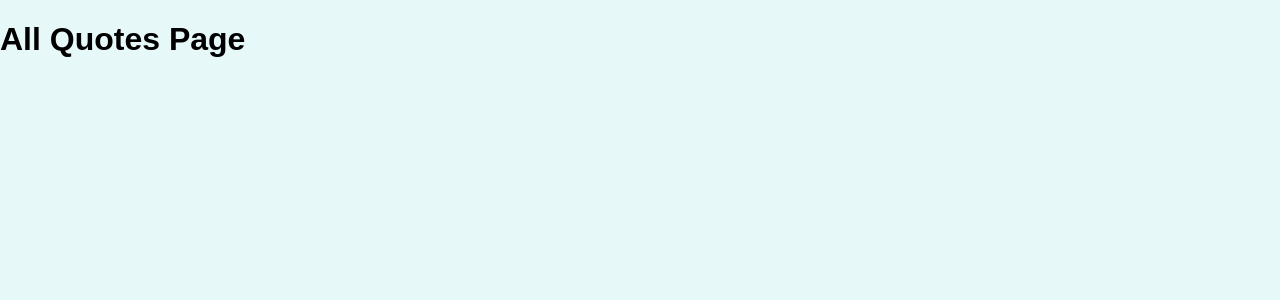
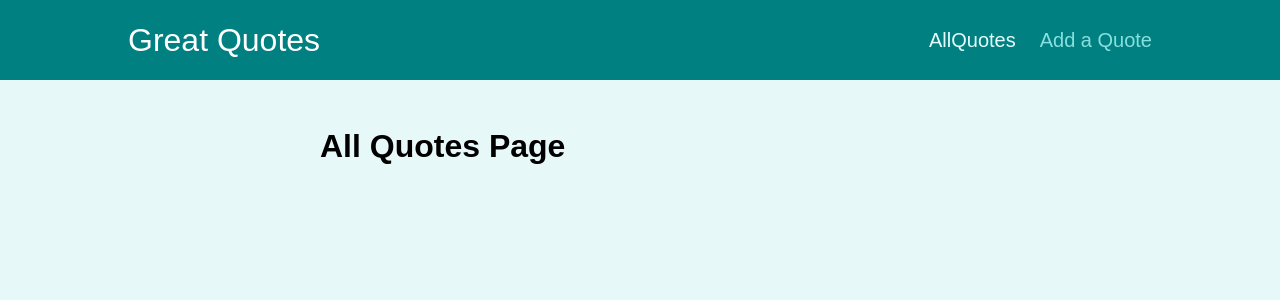
Before and after one commit to anuzza/Great-Quotes, a React (Create React App) app: page /quotes in a window 1280 px wide. Shown: the top 300 px of the page. Built offline with nearby package versions, Linux system fonts and the light colour scheme.

Commit message:
added a layout wrapper componenet

```diff
--- a/src/App.js
+++ b/src/App.js
@@ -2,10 +2,12 @@ import{Route, Switch, Redirect} from 'react-router-dom';
 import AllQuotes from './pages/AllQuotes';
 import NewQuote from './pages/NewQuote';
 import QuoteDetail from './pages/QuoteDetail';
+import Layout from './components/layout/Layout';
 
 function App() {
   return (
-    <Switch>
+    <Layout>
+      <Switch>
       <Route path= '/' exact>
         <Redirect to = '/quotes'/>
       </Route>
@@ -14,6 +16,9 @@ function App() {
       <Route path = '/new-quote'><NewQuote/></Route>
     </Switch>
 
+    </Layout>
+
+
   );
 }
 
--- /dev/null
+++ b/src/components/layout/Layout.js
@@ -0,0 +1,11 @@
+import { Fragment } from 'react';
+import classes from './Layout.module.css';
+import MainNavigation from './MainNavigation';
+const Layout = (props)=>{
+    return <Fragment>
+        <MainNavigation/>
+        <main className={classes.main}>{props.children}</main>
+    </Fragment>
+
+}
+export default Layout;
--- /dev/null
+++ b/src/components/layout/MainNavigation.js
@@ -0,0 +1,22 @@
+import classes from './MainNavigation.module.css';
+import { NavLink } from 'react-router-dom';
+
+const MainNavigation =()=>{
+    return (
+        <header className={classes.header}>
+            <div className={classes.logo}>Great Quotes</div>
+            <nav className={classes.nav}>
+                <ul>
+                    <li>
+                       <NavLink to ='/quotes' activeClassName={classes.active}>AllQuotes</NavLink>
+                    </li>
+                    <li>
+                       <NavLink to ='/new-quote' activeClassName={classes.active}>Add a Quote</NavLink>
+                    </li>
+                </ul>
+            </nav>
+        </header>
+    )
+
+}
+export default MainNavigation;
```
